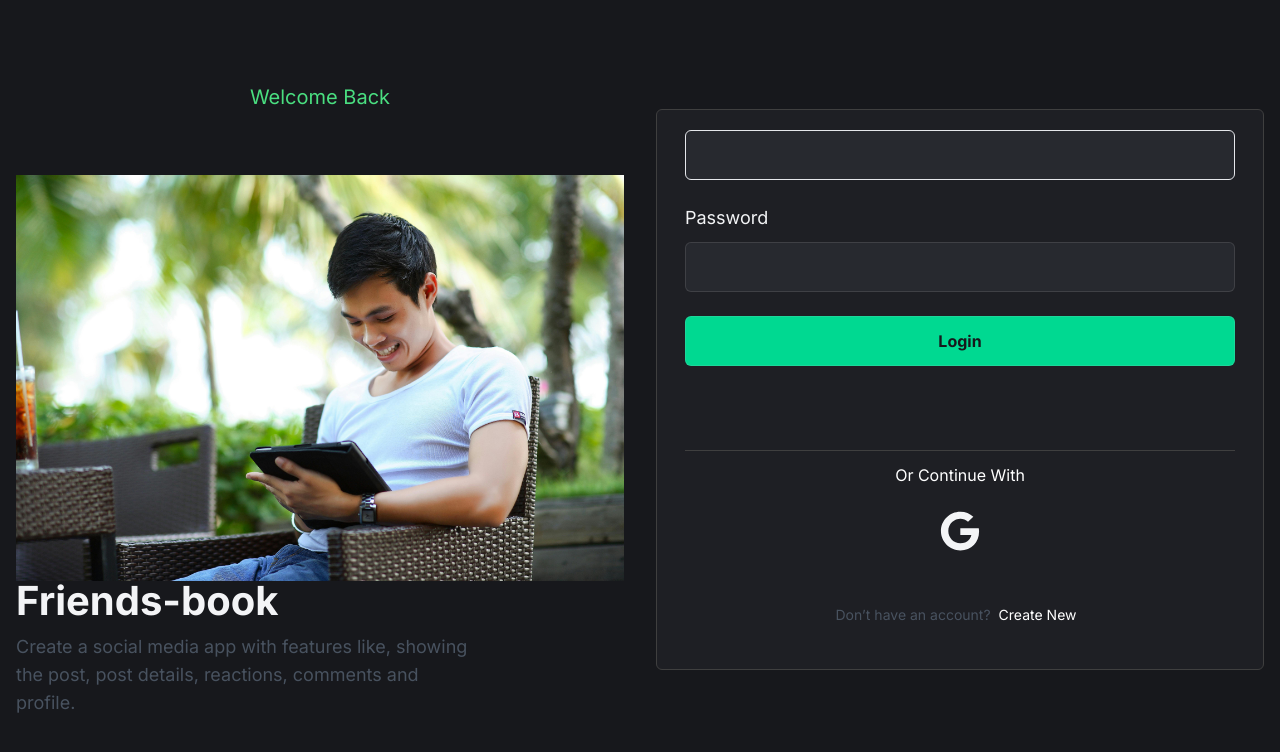
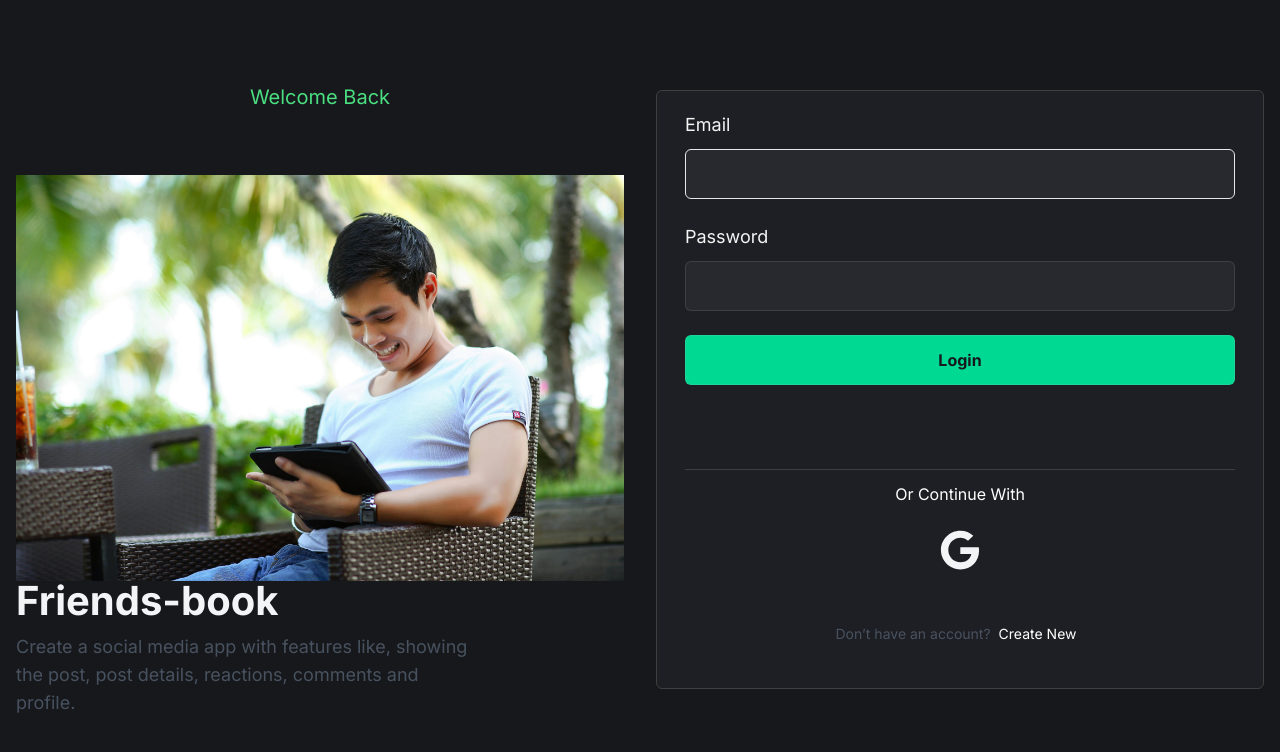
Before and after one commit to morsalin-islam335/friends-book, a React (Vite) app: page /login in a window 1280 px wide. Shown: the top 752 px of the page. Built offline with nearby package versions, Linux system fonts and the light colour scheme; no server answers.

Commit message:
fixed label issue in login form

```diff
--- a/src/components/auth/LoginForm.jsx
+++ b/src/components/auth/LoginForm.jsx
@@ -59,7 +59,7 @@ const LoginForm = () => {
         className="border-b border-[#3F3F3F] pb-10 lg:pb-[60px]"
         onSubmit={handleSubmit(submitForm)}
       >
-        <Field lable="Email" error={errors.email}>
+        <Field label="Email" error={errors.email}>
           <input
             {...register("email", {
               required: "Email  is required",
```
